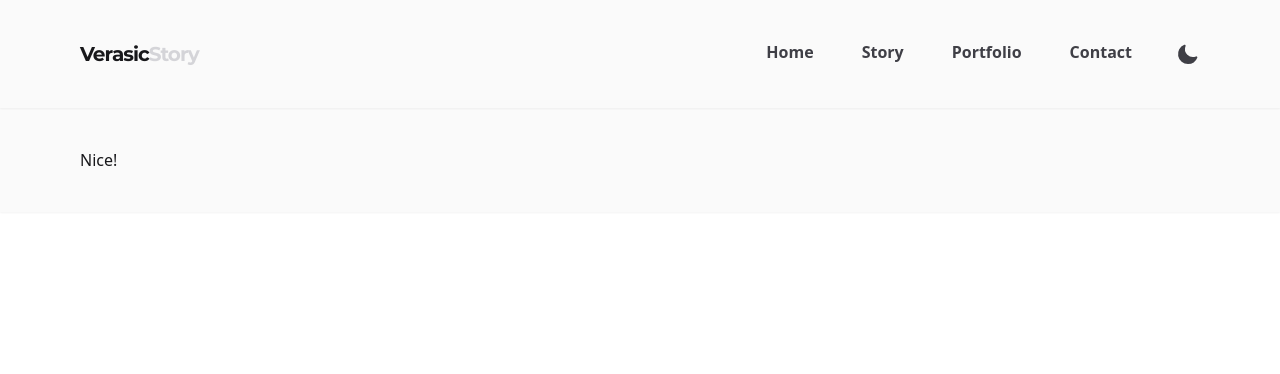
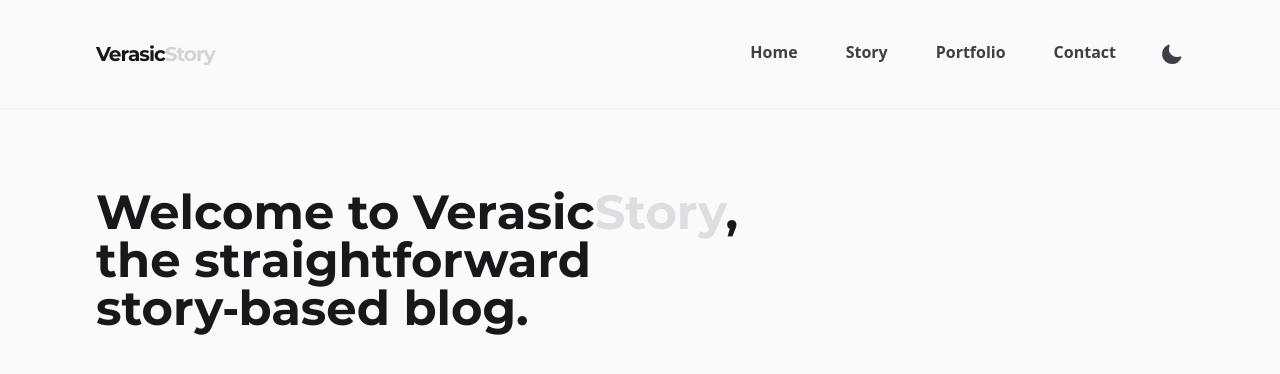
Before and after one commit to Milkywayrules/JS-Drill, a React (Create React App) app in the folder 4-verasic-blog-react/: page / in a window 1280 px wide. Shown: the top 374 px of the page. Built offline with nearby package versions, Linux system fonts and the light colour scheme; what @tailwindcss/typography would draw is missing.

Commit message:
#4: Update a little progress

```diff
--- a/4-verasic-blog-react/public/index.html
+++ b/4-verasic-blog-react/public/index.html
@@ -1,14 +1,11 @@
 <!DOCTYPE html>
-<html lang="en">
+<html lang="en" class="dark">
   <head>
     <meta charset="utf-8" />
     <link rel="icon" href="%PUBLIC_URL%/favicon.ico" />
     <meta name="viewport" content="width=device-width, initial-scale=1" />
     <meta name="theme-color" content="#000000" />
-    <meta
-      name="description"
-      content="Verasic Blog"
-    />
+    <meta name="description" content="Verasic Blog" />
     <link rel="apple-touch-icon" href="%PUBLIC_URL%/logo192.png" />
     <!--
       manifest.json provides metadata used when your web app is installed on a
--- a/4-verasic-blog-react/src/App.js
+++ b/4-verasic-blog-react/src/App.js
@@ -1,17 +1,48 @@
+import { useState } from 'react';
+import { BrowserRouter as Router, Switch, Route } from 'react-router-dom';
+
 import TopNavbar from './components/TopNavbar';
 // import Homepage from './components/Homepage';
 import HomeHero from './components/HomeHero';
 
 function App() {
+  const [darkMode, setDarkMode] = useState(() => {
+    let isDarkMode = localStorage.getItem(`${process.env.REACT_APP_VERASIC_CONF}darkMode`);
+
+    if (isDarkMode === 'true') {
+      isDarkMode = true;
+    } else if (isDarkMode === 'false') {
+      isDarkMode = false;
+    } else {
+      isDarkMode = false;
+    }
+
+    return isDarkMode;
+  });
+
   return (
+    <Router>
       <div className="bg-gray-50 text-gray-900">
         <TopNavbar />
 
         <main>
+          <Switch>
+            <Route exact path="/">
               <HomeHero />
-        {/* <Homepage /> */}
+            </Route>
+            <Route path="/story">
+              <div>story</div>
+            </Route>
+            <Route path="/portfolio">
+              <div>portfolio</div>
+            </Route>
+            <Route path="/contact">
+              <div>contact</div>
+            </Route>
+          </Switch>
         </main>
       </div>
+    </Router>
   );
 }
 
--- a/4-verasic-blog-react/src/components/HomeHero.js
+++ b/4-verasic-blog-react/src/components/HomeHero.js
@@ -1,8 +1,19 @@
+/* eslint-disable arrow-body-style */
 const HomeHero = () => {
-  const title = 'Nice!';
   return (
-    <div className="w-full px-20 py-10 shadow-sm">
-      <div className="mx-auto flex justify-between max-w-screen-xl">{title}</div>
+    <div className="w-3/5 pl-24 py-20">
+      <div className="mx-auto flex justify-between max-w-screen-xl">
+        <h1>
+          Welcome to&nbsp;
+          <span className="group">
+            Verasic
+            <span className="text-gray-300 animate-pulse-0 duration-150 transition-colors group-hover:text-emerald-400">
+              Story
+            </span>
+          </span>
+          , the straightforward story&#8209;based blog.
+        </h1>
+      </div>
     </div>
   );
 };
--- a/4-verasic-blog-react/src/components/TopNavbar.js
+++ b/4-verasic-blog-react/src/components/TopNavbar.js
@@ -1,31 +1,29 @@
-/**
- *
- * @returns
- */
+import { Link } from 'react-router-dom';
+
 export default function NavHeader() {
   return (
-    <nav className="w-full px-20 py-10 shadow-sm">
+    <nav className="w-full px-24 py-10 shadow-sm">
       <div className="mx-auto flex justify-between max-w-screen-xl text-gray-700">
-        <a
-          href="./"
+        <Link
+          to="./"
           className="my-auto font-head text-xl text-gray-900 font-bold tracking-tighter group"
         >
           Verasic
           <span className="text-gray-300 group-hover:text-emerald-400">Story</span>
-        </a>
+        </Link>
         <div className="flex gap-10">
-          <a href="/" className="px-1 font-semibold hover:text-gray-300">
+          <Link to="./" className="px-1 font-semibold hover:text-gray-300">
             Home
-          </a>
-          <a href="/story" className="px-1 font-semibold hover:text-gray-300">
+          </Link>
+          <Link to="./story" className="px-1 font-semibold hover:text-gray-300">
             Story
-          </a>
-          <a href="/portfolio" className="px-1 font-semibold hover:text-gray-300">
+          </Link>
+          <Link to="./portfolio" className="px-1 font-semibold hover:text-gray-300">
             Portfolio
-          </a>
-          <a href="/contact" className="px-1 font-semibold hover:text-gray-300">
+          </Link>
+          <Link to="./contact" className="px-1 font-semibold hover:text-gray-300">
             Contact
-          </a>
+          </Link>
           <button id="dark-mode-btn" className="" title="Toggle dark mode" type="button">
             {/* moon */}
             <svg
--- a/4-verasic-blog-react/src/index.css
+++ b/4-verasic-blog-react/src/index.css
@@ -19,4 +19,11 @@
   h4 {
     @apply text-lg font-medium font-head;
   }
+
+  .animate-pulse-0 {
+    animation: pulse 2s cubic-bezier(0.4, 0, 0.6, 1) infinite;
+  }
+  .animate-pulse-0:hover {
+    animation: pulse 0s cubic-bezier(0.4, 0, 0.6, 1) infinite;
+  }
 }
```
Also changed, not shown: 4-verasic-blog-react/public/manifest.json, 1 other file (tests, documents, lock files or other folders). Lines whose indentation alone changed are shown as unchanged.
